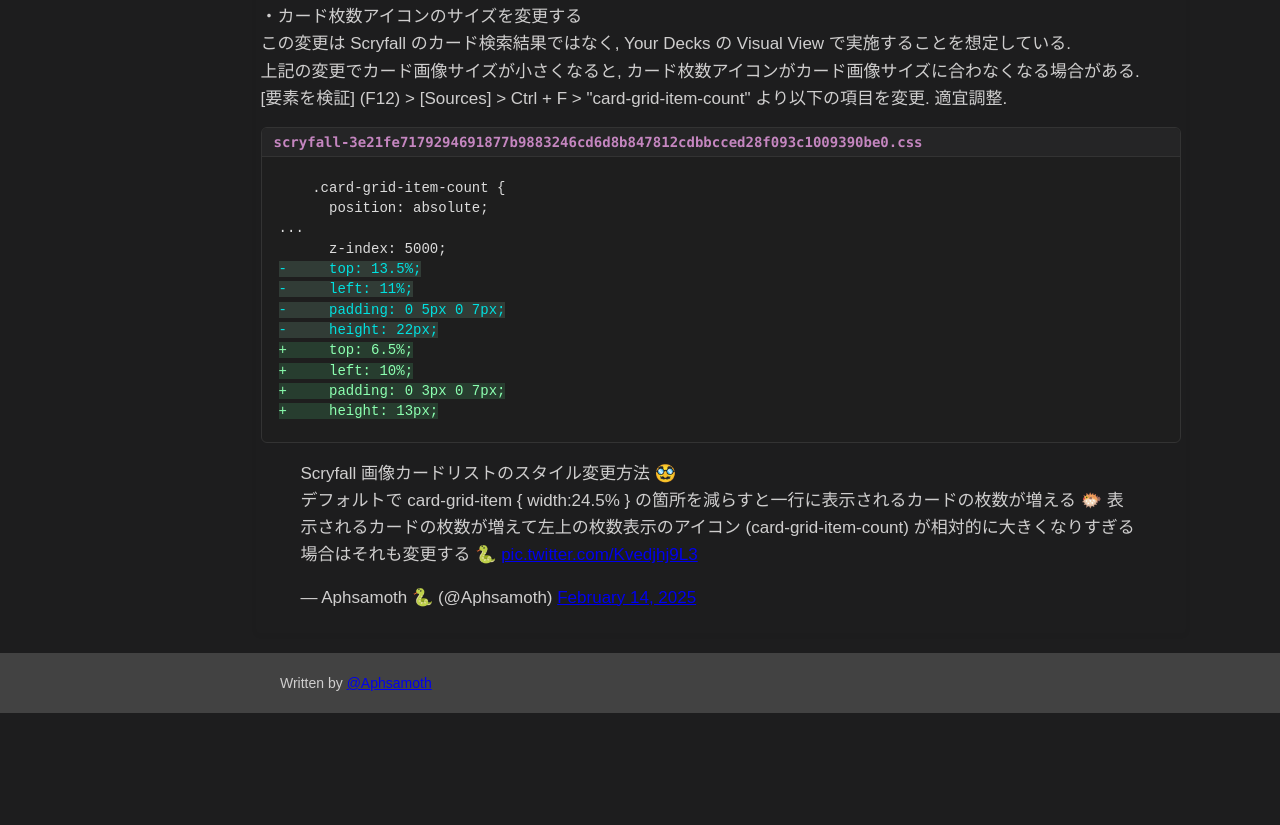
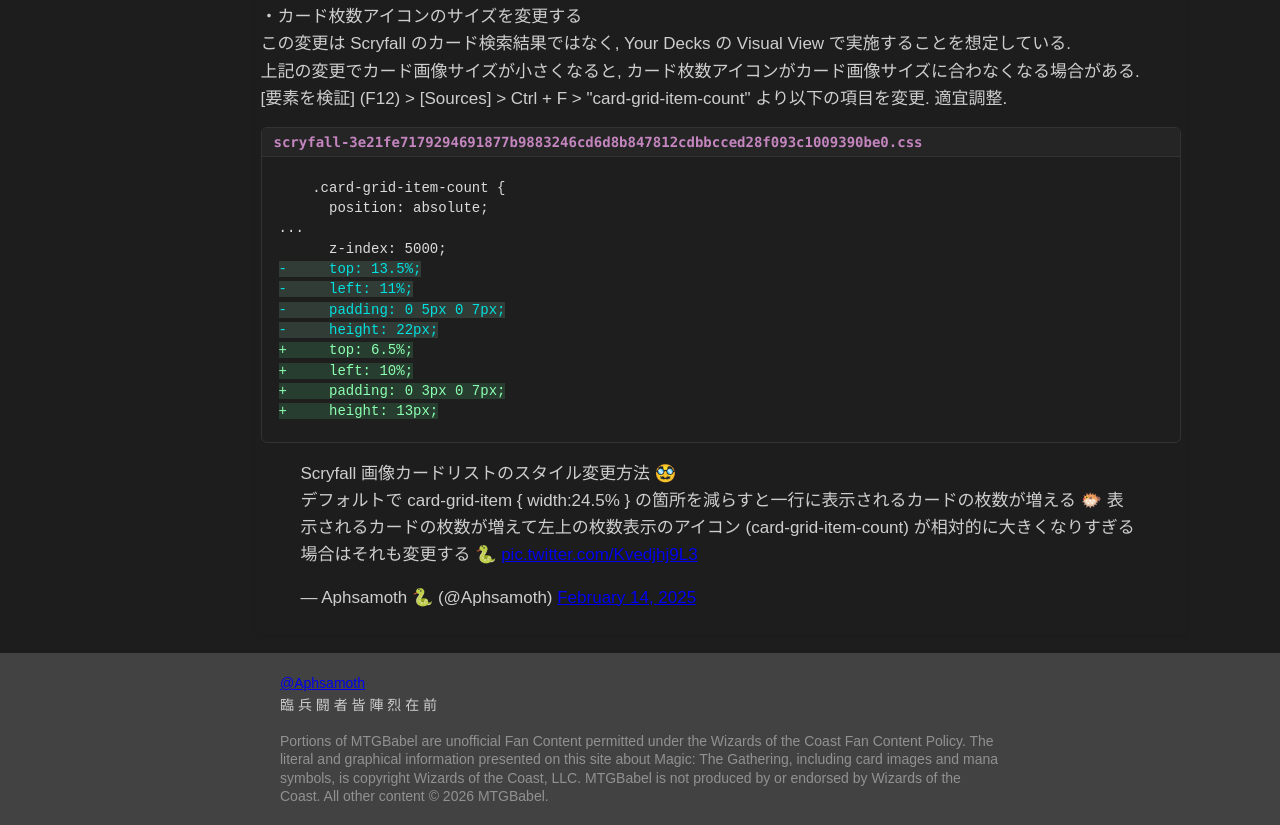
Before and after one commit to Aphsamoth/mtgbabel, a plain HTML site: page index.html in a window 1280 px wide. Shown: the part 1820-2645 px from the top of the page. Before the commit the page ends 2533 px from the top, so only its background shows below. Drawn offline with Linux system fonts and the light colour scheme.

Commit message:
Update index.html

```diff
--- a/index.html
+++ b/index.html
@@ -210,6 +210,11 @@
       text-align: left;
     }
 
+    .footer-legal {
+      color: #cfcece91;
+      line-height: 1.33;
+    }
+
     /* スマホでは TOC を非表示 */
     @media (max-width: 900px) {
       .toc {
@@ -219,7 +224,7 @@
   </style>
 
   <!-- Twitter Embed Dark Theme -->
-  <meta name="twitter:widgets:theme" content="dark"/>
+  <meta name="twitter:widgets:theme" content="dark" />
 
 </head>
 
@@ -237,9 +242,8 @@
     <nav class="toc">
       <h3>目次</h3>
       <ul>
-        <li><a href="#">Apps</a></li>
-        <li><a href="#sec1">🎨 MSE フォント変更</a></li>
-        <li><a href="#sec2">🧪 Scryfall カラム変更</a></li>
+        <li><a href="mtgbabel_apps.html#sec1">MSE フォント変更</a></li>
+        <li><a href="mtgbabel_apps.html#sec2">Scryfall カラム変更</a></li>
       </ul>
     </nav>
 
@@ -302,7 +306,13 @@
           所望のオリカ作成が完了したら, 画像をエクスポートする. ﾖｼ! <br />
           設定ファイル (style) の編集箇所を元に戻す (退避した style.bakYYYYMMDD をリネームする等). <br />
         </p>
-        <blockquote data-theme="dark" class="twitter-tweet"><p lang="ja" dir="ltr">ぐぬぬ... MSE で露語フォント対応をしてみた結果. フォント設定はうまくできたのだけど, やはり代替フォントでは満足ならぬ. 特にテキスト部分は良いのがなくて Times New Roman にしたけど公式フォントに大きく劣る. そのうち AI でフォントも生成できるようになると期待..🐍 <a href="https://t.co/0y3tZjT2HW">pic.twitter.com/0y3tZjT2HW</a></p>&mdash; Aphsamoth 🐍 (@Aphsamoth) <a href="https://twitter.com/Aphsamoth/status/2034652573190516759?ref_src=twsrc%5Etfw">March 19, 2026</a></blockquote> <script async src="https://platform.twitter.com/widgets.js" charset="utf-8"></script>
+        <blockquote data-theme="dark" class="twitter-tweet">
+          <p lang="ja" dir="ltr">ぐぬぬ... MSE で露語フォント対応をしてみた結果. フォント設定はうまくできたのだけど, やはり代替フォントでは満足ならぬ. 特にテキスト部分は良いのがなくて
+            Times New Roman にしたけど公式フォントに大きく劣る. そのうち AI でフォントも生成できるようになると期待..🐍 <a
+              href="https://t.co/0y3tZjT2HW">pic.twitter.com/0y3tZjT2HW</a></p>&mdash; Aphsamoth 🐍 (@Aphsamoth) <a
+            href="https://twitter.com/Aphsamoth/status/2034652573190516759?ref_src=twsrc%5Etfw">March 19, 2026</a>
+        </blockquote>
+        <script async src="https://platform.twitter.com/widgets.js" charset="utf-8"></script>
       </section>
 
       <section>
@@ -315,7 +325,8 @@
           ・一行あたりに表示されるカードの枚数を変更する <br />
           [要素を検証] (F12) > [Sources] > Ctrl + F > "card-grid-item" より以下の項目を変更. 適宜調整. <br />
         <div class="codecell">
-          <div class="codecell-header">scryfall-3e21fe7179294691877b9883246cd6d8b847812cdbbcced28f093c1009390be0.css</div>
+          <div class="codecell-header">scryfall-3e21fe7179294691877b9883246cd6d8b847812cdbbcced28f093c1009390be0.css
+          </div>
           <pre class="codecell-body"><code>
       @media screen and (min-width: 920px) {
         .card-grid-item {
@@ -332,7 +343,8 @@
           上記の変更でカード画像サイズが小さくなると, カード枚数アイコンがカード画像サイズに合わなくなる場合がある. <br />
           [要素を検証] (F12) > [Sources] > Ctrl + F > "card-grid-item-count" より以下の項目を変更. 適宜調整. <br />
         <div class="codecell">
-          <div class="codecell-header">scryfall-3e21fe7179294691877b9883246cd6d8b847812cdbbcced28f093c1009390be0.css</div>
+          <div class="codecell-header">scryfall-3e21fe7179294691877b9883246cd6d8b847812cdbbcced28f093c1009390be0.css
+          </div>
           <pre class="codecell-body"><code>
       .card-grid-item-count {
         position: absolute;
@@ -349,7 +361,14 @@
       </code></pre>
         </div>
         </p>
-        <blockquote data-theme="dark" class="twitter-tweet"><p lang="ja" dir="ltr">Scryfall 画像カードリストのスタイル変更方法 🥸 <br>デフォルトで card-grid-item { width:24.5% } の箇所を減らすと一行に表示されるカードの枚数が増える 🐡 表示されるカードの枚数が増えて左上の枚数表示のアイコン (card-grid-item-count) が相対的に大きくなりすぎる場合はそれも変更する 🐍 <a href="https://t.co/Kvedjhj9L3">pic.twitter.com/Kvedjhj9L3</a></p>&mdash; Aphsamoth 🐍 (@Aphsamoth) <a href="https://twitter.com/Aphsamoth/status/1890418465648918783?ref_src=twsrc%5Etfw">February 14, 2025</a></blockquote> <script async src="https://platform.twitter.com/widgets.js" charset="utf-8"></script>
+        <blockquote data-theme="dark" class="twitter-tweet">
+          <p lang="ja" dir="ltr">Scryfall 画像カードリストのスタイル変更方法 🥸 <br>デフォルトで card-grid-item { width:24.5% }
+            の箇所を減らすと一行に表示されるカードの枚数が増える 🐡 表示されるカードの枚数が増えて左上の枚数表示のアイコン (card-grid-item-count) が相対的に大きくなりすぎる場合はそれも変更する 🐍
+            <a href="https://t.co/Kvedjhj9L3">pic.twitter.com/Kvedjhj9L3</a>
+          </p>&mdash; Aphsamoth 🐍 (@Aphsamoth) <a
+            href="https://twitter.com/Aphsamoth/status/1890418465648918783?ref_src=twsrc%5Etfw">February 14, 2025</a>
+        </blockquote>
+        <script async src="https://platform.twitter.com/widgets.js" charset="utf-8"></script>
       </section>
     </main>
 
@@ -357,7 +376,19 @@
 
   <footer class="site-footer">
     <div class="site-footer-inner">
-      <p> Written by <a href="https://x.com/Aphsamoth">@Aphsamoth </a></p>
+      <p><a href="https://x.com/Aphsamoth">@Aphsamoth </a>
+        <br />
+        臨 兵 闘 者 皆 陣 烈 在 前
+      </p>
+      <p>
+      <div class="footer-legal">
+        Portions of MTGBabel are unofficial Fan Content permitted under the Wizards of the Coast Fan Content Policy. The
+        literal and graphical information presented on this site about Magic: The Gathering, including card images and
+        mana symbols, is copyright Wizards of the Coast, LLC.
+        MTGBabel is not produced by or endorsed by Wizards of the Coast.
+        All other content © 2026 MTGBabel.
+      </div>
+      </p>
     </div>
   </footer>
 
```
